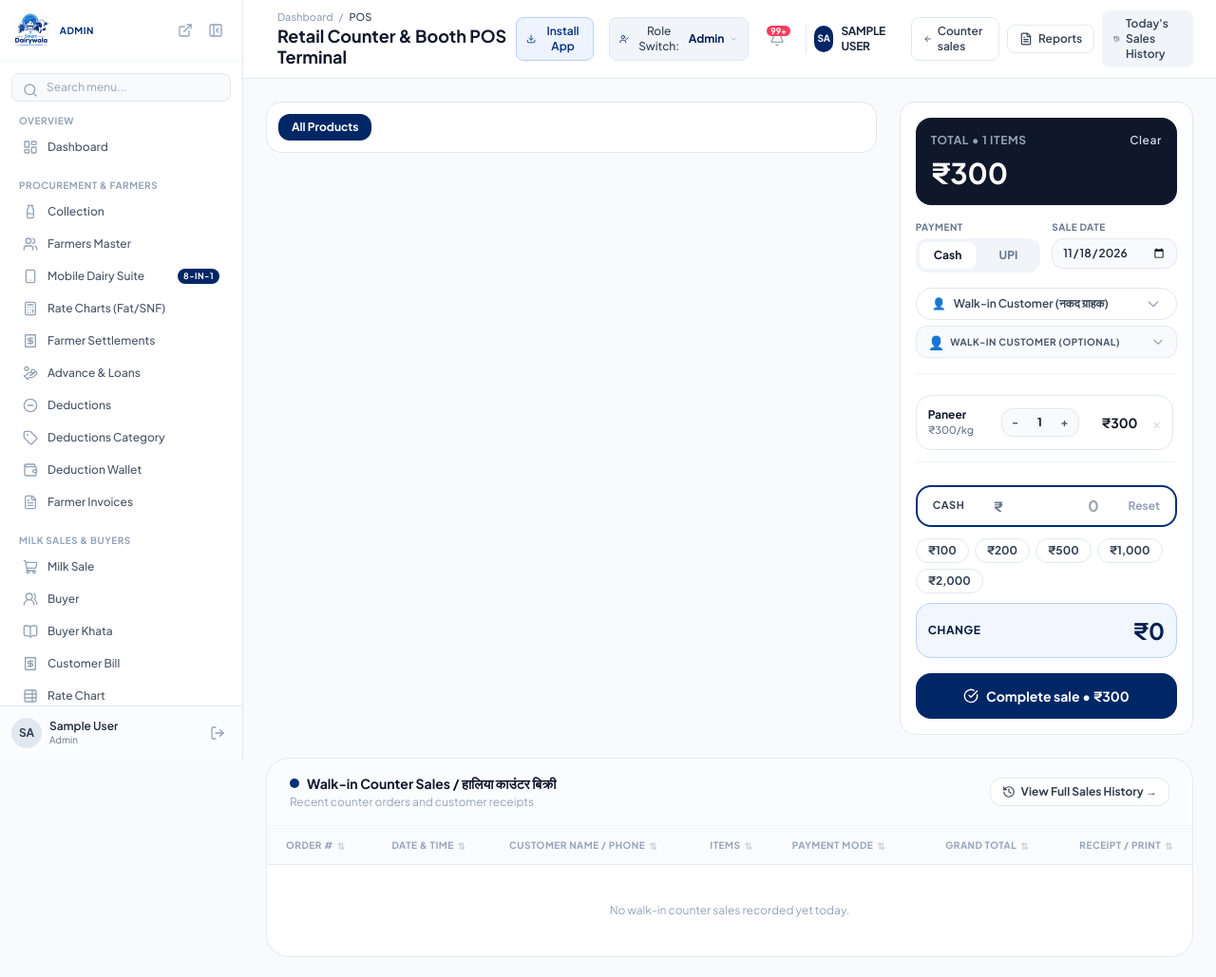
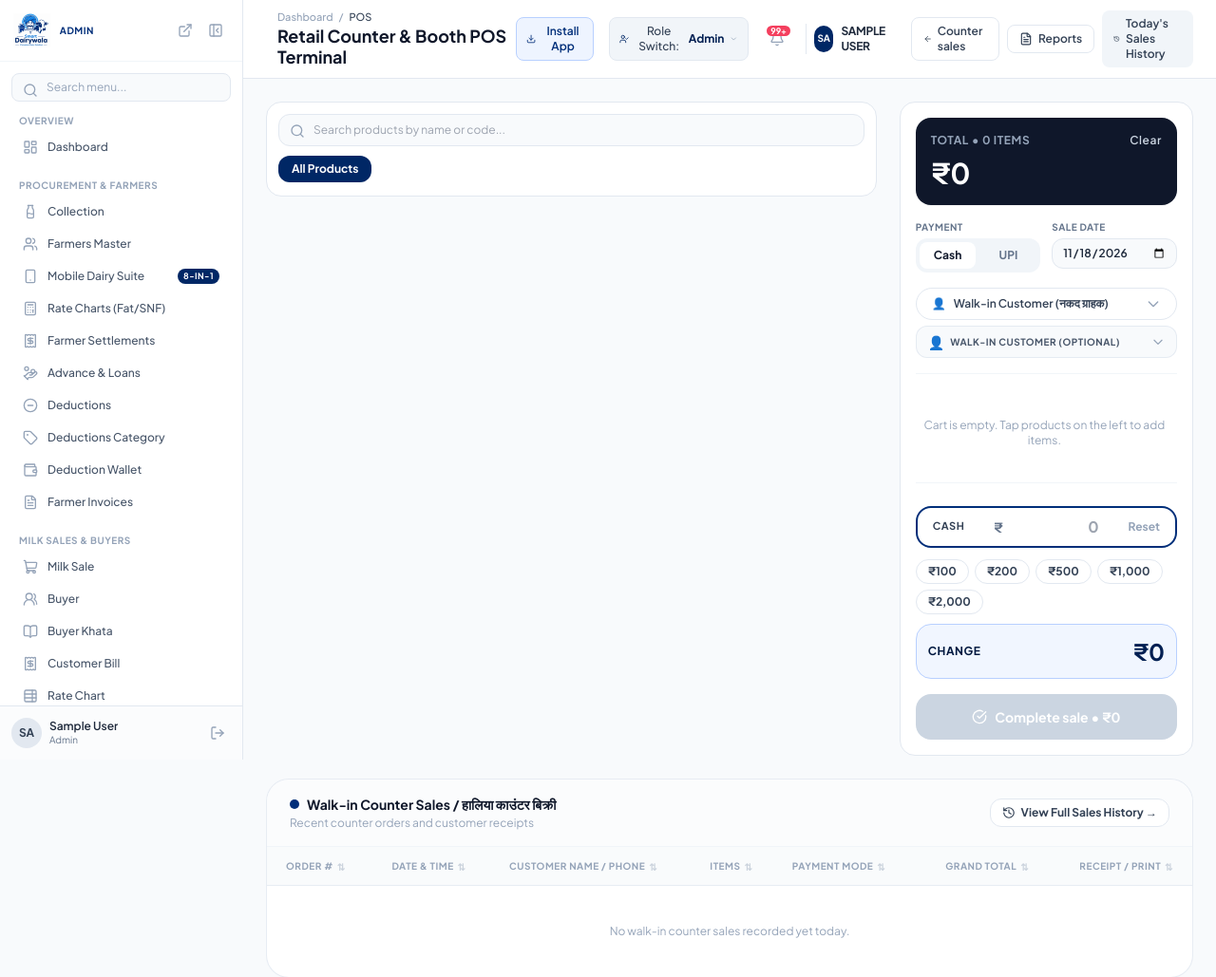
Before and after one commit to TarunBirla/dairy, a Laravel app: page /pos/terminal in a window 1280 px wide. Shown: the top 1029 px of the page at 95% size. Before the commit the page ends 1008 px from the top, so only its background shows below. Run offline with Laravel 10, Linux system fonts and the light colour scheme; the visitor is signed in with stand-in values (Sample User, id 1); data that the repository does not hold is empty; some libraries are stand-ins or nearby versions.

Commit message:
Display product images and search filter on POS Terminal

```diff
--- a/resources/views/pos/index.blade.php
+++ b/resources/views/pos/index.blade.php
@@ -29,8 +29,22 @@
         <!-- Left 2 Cols: Product Catalog Grid -->
         <div class="lg:col-span-2 space-y-4">
 
-            <!-- Category Filter Pills -->
-            <div class="bg-white p-3 rounded-2xl border border-slate-200 shadow-xs flex items-center gap-2 overflow-x-auto">
+            <!-- Search Bar & Category Filter Pills -->
+            <div class="bg-white p-3 rounded-2xl border border-slate-200 shadow-xs space-y-2.5">
+                <div class="relative w-full">
+                    <input
+                        type="text"
+                        x-model="productSearch"
+                        placeholder="Search products by name or code..."
+                        class="w-full pl-9 pr-8 py-2 text-xs border border-slate-200 rounded-xl bg-slate-50 focus:bg-white focus:border-emerald-500 focus:ring-1 focus:ring-emerald-500 outline-none"
+                    >
+                    <i data-lucide="search" class="w-4 h-4 text-slate-400 absolute left-3 top-2.5"></i>
+                    <button type="button" x-show="productSearch" @click="productSearch = ''" class="absolute right-2.5 top-2.5 text-slate-400 hover:text-slate-600">
+                        <i data-lucide="x" class="w-3.5 h-3.5"></i>
+                    </button>
+                </div>
+
+                <div class="flex items-center gap-2 overflow-x-auto pb-0.5">
                     <button
                         type="button"
                         @click="activeCategory = 'all'"
@@ -50,25 +64,42 @@
                         </button>
                     @endforeach
                 </div>
+            </div>
 
-            <!-- Product Cards Grid -->
+            <!-- Product Cards Grid with Product Images -->
             <div class="grid grid-cols-2 sm:grid-cols-3 md:grid-cols-4 gap-3">
                 @foreach($products as $p)
                     <div
-                        x-show="activeCategory === 'all' || activeCategory === {{ $p->category_id ?? 0 }}"
-                        @click="addToCart({{ $p->id }}, '{{ addslashes($p->name) }}', {{ $p->price }}, '{{ $p->unit }}')"
-                        class="bg-white p-3.5 rounded-2xl border border-slate-200 shadow-xs hover:border-emerald-500 hover:shadow-md cursor-pointer transition flex flex-col justify-between group"
+                        x-show="(activeCategory === 'all' || activeCategory === {{ $p->category_id ?? 0 }}) && (!productSearch || '{{ strtolower(addslashes($p->name)) }}'.includes(productSearch.toLowerCase()) || '{{ strtolower(addslashes($p->code ?? '')) }}'.includes(productSearch.toLowerCase()))"
+                        @click="addToCart({{ $p->id }}, '{{ addslashes($p->name) }}', {{ $p->price }}, '{{ $p->unit }}', '{{ !empty($p->image) ? asset($p->image) : '' }}')"
+                        class="bg-white p-3 rounded-2xl border border-slate-200 shadow-xs hover:border-emerald-500 hover:shadow-md cursor-pointer transition flex flex-col justify-between group overflow-hidden"
                     >
                         <div>
-                            <div class="w-8 h-8 rounded-xl bg-emerald-50 text-emerald-700 flex items-center justify-center mb-2 group-hover:bg-emerald-600 group-hover:text-white transition">
-                                <i data-lucide="package" class="w-4 h-4"></i>
+                            <!-- Product Image / Placeholder -->
+                            <div class="w-full h-28 sm:h-32 rounded-xl overflow-hidden bg-slate-50 border border-slate-100 mb-2.5 flex items-center justify-center relative group-hover:border-emerald-200 transition">
+                                @if(!empty($p->image))
+                                    <img src="{{ asset($p->image) }}" alt="{{ $p->name }}" onerror="this.style.display='none'; if(this.nextElementSibling) this.nextElementSibling.classList.remove('hidden');" class="w-full h-full object-cover group-hover:scale-105 transition duration-300">
+                                    <div class="hidden w-12 h-12 rounded-xl bg-emerald-50 text-emerald-700 flex items-center justify-center">
+                                        <i data-lucide="package" class="w-6 h-6"></i>
                                     </div>
-                            <h4 class="text-xs font-bold text-slate-900 group-hover:text-emerald-700 transition leading-tight">{{ $p->name }}</h4>
-                            <span class="text-[10px] text-slate-400 capitalize">{{ $p->unit }}</span>
+                                @else
+                                    <div class="w-12 h-12 rounded-xl bg-emerald-50 text-emerald-700 flex items-center justify-center group-hover:bg-emerald-600 group-hover:text-white transition">
+                                        <i data-lucide="package" class="w-6 h-6"></i>
+                                    </div>
+                                @endif
+                                @if($p->current_stock !== null && $p->current_stock > 0)
+                                    <span class="absolute top-1.5 right-1.5 px-1.5 py-0.5 rounded-md text-[9px] font-bold bg-white/90 backdrop-blur-xs text-slate-700 shadow-2xs border border-slate-200/60">
+                                        Stock: {{ (float)$p->current_stock }}
+                                    </span>
+                                @endif
+                            </div>
+
+                            <h4 class="text-xs font-bold text-slate-900 group-hover:text-emerald-700 transition leading-tight line-clamp-2" title="{{ $p->name }}">{{ $p->name }}</h4>
+                            <span class="text-[10px] text-slate-400 capitalize block mt-0.5">{{ $p->unit }}</span>
                         </div>
                         <div class="mt-3 pt-2 border-t border-slate-100 flex items-center justify-between">
                             <span class="text-sm font-extrabold text-slate-900">₹{{ number_format($p->price, 0) }}</span>
-                            <span class="w-6 h-6 rounded-lg bg-emerald-100 text-emerald-800 flex items-center justify-center font-bold text-xs group-hover:scale-110 transition">+</span>
+                            <span class="w-6 h-6 rounded-lg bg-emerald-100 text-emerald-800 flex items-center justify-center font-bold text-xs group-hover:bg-emerald-600 group-hover:text-white group-hover:scale-110 transition">+</span>
                         </div>
                     </div>
                 @endforeach
@@ -303,9 +334,19 @@
                     <div class="space-y-2.5 max-h-64 overflow-y-auto pr-1 border-y border-slate-100 py-3">
                         <template x-for="(item, idx) in cart" :key="item.id">
                             <div class="p-3 bg-white border border-slate-200 rounded-2xl flex items-center justify-between text-xs shadow-2xs">
-                                <div class="flex-1 truncate pr-2">
+                                <div class="flex items-center gap-2.5 flex-1 truncate pr-2">
+                                    <template x-if="item.image">
+                                        <img :src="item.image" :alt="item.name" class="w-9 h-9 rounded-xl object-cover border border-slate-200/80 shrink-0">
+                                    </template>
+                                    <template x-if="!item.image">
+                                        <div class="w-9 h-9 rounded-xl bg-emerald-50 text-emerald-700 border border-emerald-100 flex items-center justify-center shrink-0">
+                                            <i data-lucide="package" class="w-4 h-4"></i>
+                                        </div>
+                                    </template>
+                                    <div class="truncate">
                                         <p class="font-bold text-slate-900 truncate" x-text="item.name"></p>
                                         <span class="text-[11px] text-slate-500 font-medium" x-text="'₹' + item.price + '/' + (item.unit || 'unit')"></span>
+                                    </div>
                                     <input type="hidden" :name="'items[' + idx + '][product_id]'" :value="item.id">
                                     <input type="hidden" :name="'items[' + idx + '][unit_price]'" :value="item.price">
                                     <input type="hidden" :name="'items[' + idx + '][quantity]'" :value="item.qty">
@@ -501,6 +542,7 @@
     function posApp() {
         return {
             activeCategory: 'all',
+            productSearch: '',
             payMode: 'cash',
             tenderedCash: '',
             openCustomerDropdown: false,
@@ -591,7 +633,16 @@
             },
 
             cart: [
-                { id: {{ $products->first()->id ?? 1 }}, name: '{{ addslashes($products->first()->name ?? "Paneer") }}', price: {{ $products->first()->price ?? 300 }}, unit: '{{ $products->first()->unit ?? "kg" }}', qty: 1 }
+                @if($firstProduct = $products->first())
+                {
+                    id: {{ $firstProduct->id }},
+                    name: '{{ addslashes($firstProduct->name) }}',
+                    price: {{ $firstProduct->price }},
+                    unit: '{{ $firstProduct->unit ?? "kg" }}',
+                    image: '{{ !empty($firstProduct->image) ? asset($firstProduct->image) : "" }}',
+                    qty: 1
+                }
+                @endif
             ],
 
             clearCart() {
@@ -599,12 +650,15 @@
                 this.tenderedCash = '';
             },
 
-            addToCart(id, name, price, unit) {
+            addToCart(id, name, price, unit, image = '') {
                 const existing = this.cart.find(item => item.id === id);
                 if (existing) {
                     existing.qty += 1;
                 } else {
-                    this.cart.push({ id, name, price, unit, qty: 1 });
+                    this.cart.push({ id, name, price, unit, image, qty: 1 });
+                }
+                if (window.lucide) {
+                    setTimeout(() => lucide.createIcons(), 50);
                 }
             },
 
```
Lines whose indentation alone changed are shown as unchanged.
